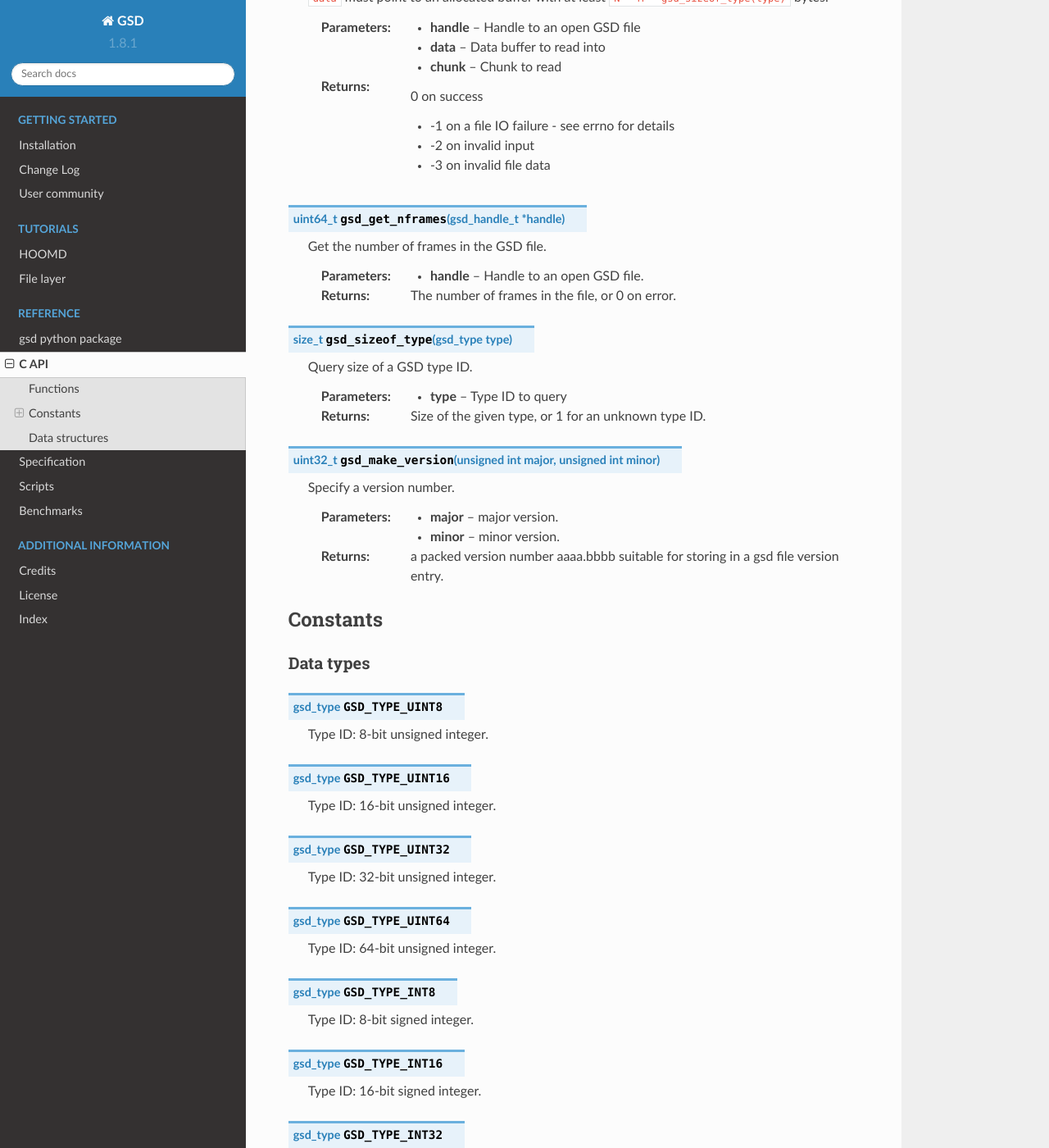
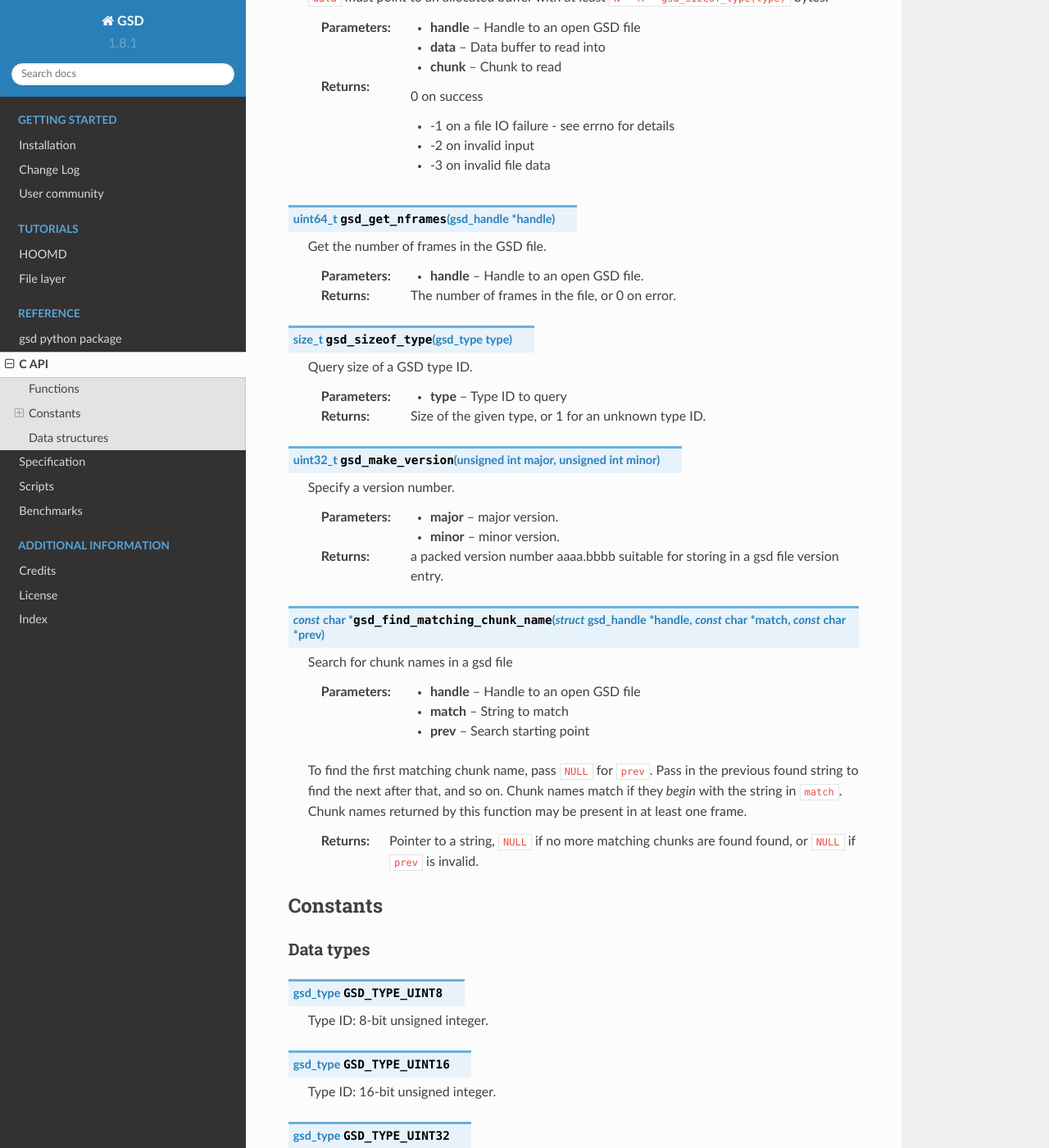
Before and after one commit to glotzerlab/gsd, a Sphinx documentation site: the page built from doc/c-api.rst, in a window 1280 px wide and 1400 px high, scrolled down 3375 px. Shown: the whole window at 82% size. Built offline with Sphinx 7.4.7 and the Read the Docs theme 2.0.0, drawn with Linux system fonts in a browser that asks for light colours; some of the changed text lies outside the part shown.

Commit message:
Implement find_matching_chunk_names in C

```diff
--- a/doc/c-api.rst
+++ b/doc/c-api.rst
@@ -25,7 +25,7 @@ Functions
 
     :return: 0 on success, -1 on a file IO failure - see errno for details
 
-.. c:function:: int gsd_open(struct gsd_handle_t* handle, const char *fname, const gsd_open_flag flags)
+.. c:function:: int gsd_open(struct gsd_handle* handle, const char *fname, const gsd_open_flag flags)
 
     Open a GSD file and populates the handle for use by later API calls.
 
@@ -45,7 +45,7 @@ Functions
         * -4: Corrupt file
         * -5: Unable to allocate memory
 
-.. c:function:: int gsd_create_and_open(struct gsd_handle_t* handle, const char *fname, const char *application, const char *schema, uint32_t schema_version, const gsd_open_flag flags, int exclusive_create)
+.. c:function:: int gsd_create_and_open(struct gsd_handle* handle, const char *fname, const char *application, const char *schema, uint32_t schema_version, const gsd_open_flag flags, int exclusive_create)
 
     Create an empty gsd file in a file of the given name. Overwrite any existing file at that location.
     Open the generated gsd file in *handle*.
@@ -67,7 +67,7 @@ Functions
         * -5: Unable to allocate memory
         * -6: Invalid argument
 
-.. c:function:: int gsd_truncate(gsd_handle_t* handle)
+.. c:function:: int gsd_truncate(gsd_handle* handle)
 
     Truncate a GSD file opened by :c:func:`gsd_open()`.
 
@@ -87,7 +87,7 @@ Functions
         * -4: Corrupt file
         * -5: Unable to allocate memory
 
-.. c:function:: int gsd_close(gsd_handle_t* handle)
+.. c:function:: int gsd_close(gsd_handle* handle)
 
     Close a GSD file opened by :c:func:`gsd_open()`.
     Call :c:func:`gsd_end_frame()` after the last call to :c:func:`gsd_write_chunk()` **before** closing
@@ -103,7 +103,7 @@ Functions
 
     :return: 0 on success, -1 on a file IO failure - see errno for details, and -2 on invalid input
 
-.. c:function:: int gsd_end_frame(gsd_handle_t* handle)
+.. c:function:: int gsd_end_frame(gsd_handle* handle)
 
     Move on to the next frame after writing 1 or more chunks with :c:func:`gsd_write_chunk()`.
     Increase the frame counter by 1 and flush the cached index to disk.
@@ -112,7 +112,7 @@ Functions
 
     :return: 0 on success, -1 on a file IO failure - see errno for details, and -2 on invalid input
 
-.. c:function:: int gsd_write_chunk(struct gsd_handle_t* handle, const char *name, gsd_type type, uint64_t N, uint32_t M, uint8_t flags, const void *data)
+.. c:function:: int gsd_write_chunk(struct gsd_handle* handle, const char *name, gsd_type type, uint64_t N, uint32_t M, uint8_t flags, const void *data)
 
     Write a data chunk to the current frame. The chunk name must be unique within each frame.
     The given data chunk is written to the end of the file and its location is updated in the in-memory index.
@@ -128,7 +128,7 @@ Functions
 
     :return: 0 on success, -1 on a file IO failure - see errno for details, and -2 on invalid input
 
-.. c:function:: const struct gsd_index_entry_t* gsd_find_chunk(struct gsd_handle_t* handle, uint64_t frame, const char *name)
+.. c:function:: const struct gsd_index_entry_t* gsd_find_chunk(struct gsd_handle* handle, uint64_t frame, const char *name)
 
     Find a chunk in the GSD file. The found entry contains size and type metadata and can be passed to
     :c:func:`gsd_read_chunk()` to read the data.
@@ -139,7 +139,7 @@ Functions
 
     :return: A pointer to the found chunk, or NULL if not found.
 
-.. c:function:: int gsd_read_chunk(gsd_handle_t* handle, void* data, const gsd_index_entry_t* chunk)
+.. c:function:: int gsd_read_chunk(gsd_handle* handle, void* data, const gsd_index_entry_t* chunk)
 
     Read a chunk from the GSD file. The index entry must first be found by :c:func:`gsd_find_chunk()`.
     ``data`` must point to an allocated buffer with at least ``N * M * gsd_sizeof_type(type)`` bytes.
@@ -154,7 +154,7 @@ Functions
         * -2 on invalid input
         * -3 on invalid file data
 
-.. c:function:: uint64_t gsd_get_nframes(gsd_handle_t* handle)
+.. c:function:: uint64_t gsd_get_nframes(gsd_handle* handle)
 
     Get the number of frames in the GSD file.
 
@@ -178,6 +178,20 @@ Functions
     :param minor: minor version.
 
     :return: a packed version number aaaa.bbbb suitable for storing in a gsd file version entry.
+
+.. c:function:: const char *gsd_find_matching_chunk_name(struct gsd_handle* handle, const char* match, const char *prev)
+
+    Search for chunk names in a gsd file
+
+    :param handle: Handle to an open GSD file
+    :param match: String to match
+    :param prev: Search starting point
+
+    To find the first matching chunk name, pass ``NULL`` for ``prev``. Pass in the previous found string to find the
+    next after that, and so on. Chunk names match if they *begin* with the string in ``match``. Chunk names returned
+    by this function may be present in at least one frame.
+
+    :return: Pointer to a string, ``NULL`` if no more matching chunks are found found, or ``NULL`` if ``prev`` is invalid.
 
 Constants
 ---------
@@ -247,7 +261,7 @@ Open flags
 Data structures
 ---------------
 
-.. c:type:: gsd_handle_t
+.. c:type:: gsd_handle
 
     Handle to an open GSD file. All members are **read-only**. Only public members are documented here.
 
```
Also changed, not shown: 2 other files.
